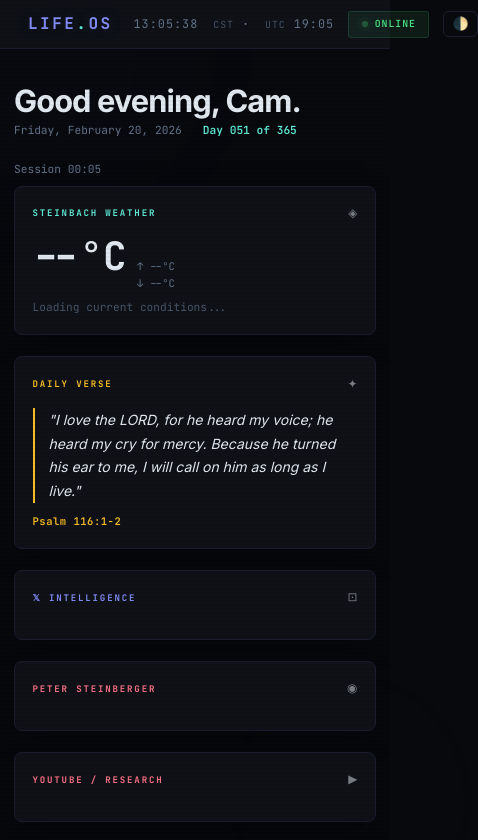
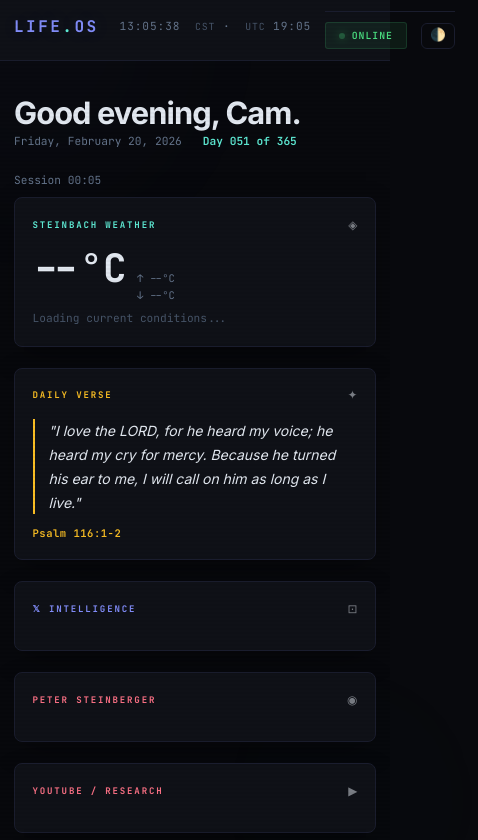
Before and after one commit to ccardow/pi-dashboard, a website: page index.html in a window 390 px wide. Shown: the top 840 px of the page, 478 px wide, since content can reach past the window. Drawn offline with Linux system fonts and the light colour scheme.

Commit message:
UI: Refined mobile header stack to prevent horizontal overflow

```diff
--- a/style.css
+++ b/style.css
@@ -322,12 +322,27 @@ body::before {
     .top-bar {
         width: 100%;
         box-sizing: border-box;
+        padding: 0.75rem 1rem;
+    }
+
+    .top-bar-left {
+        width: 100%;
+        margin-bottom: 0.5rem;
     }
 
     .top-bar-right {
         width: 100%;
         display: flex;
         justify-content: space-between;
+        align-items: center;
+        border-top: 1px solid var(--border);
+        padding-top: 0.75rem;
+    }
+
+    .system-clock {
+        font-size: 0.8rem;
+        width: 100%;
+        display: block;
     }
 }
 
```
